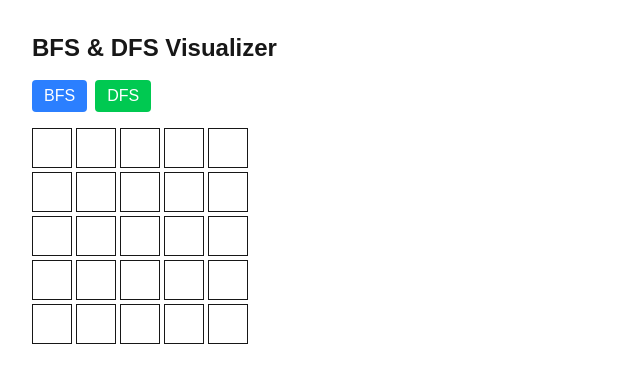
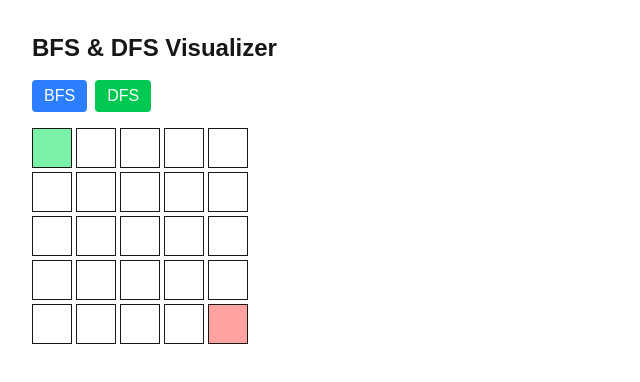
Before and after one commit to athul-ramesh/raptor, a Next.js app: page / in a window 1280 px wide. Shown: the top 382 px of the page, without its empty margins (0-640 px from the left). Built offline with nearby package versions, Linux system fonts and the light colour scheme.

Commit message:
Stop traversal at end node and highlight start/end

```diff
--- a/components/GridVisualizer.tsx
+++ b/components/GridVisualizer.tsx
@@ -4,28 +4,36 @@ import { useState } from 'react';
 import { bfs, dfs, Coord } from '../lib/algorithms';
 
 const SIZE = 5;
+const START: Coord = [0, 0];
+const END: Coord = [SIZE - 1, SIZE - 1];
 
 export default function GridVisualizer() {
   const [visited, setVisited] = useState<Coord[]>([]);
   const [running, setRunning] = useState(false);
 
   const run = (type: 'bfs' | 'dfs') => {
-    const order = type === 'bfs' ? bfs(SIZE, SIZE, [0, 0]) : dfs(SIZE, SIZE, [0, 0]);
+    const order =
+      type === 'bfs'
+        ? bfs(SIZE, SIZE, START, END)
+        : dfs(SIZE, SIZE, START, END);
     setVisited([]);
     setRunning(true);
     let i = 0;
     const interval = setInterval(() => {
-      setVisited((prev) => [...prev, order[i]]);
-      i++;
       if (i >= order.length) {
         clearInterval(interval);
         setRunning(false);
+        return;
       }
+      setVisited((prev) => [...prev, order[i]]);
+      i++;
     }, 300);
   };
 
   const isVisited = (r: number, c: number) =>
     visited.some(([vr, vc]) => vr === r && vc === c);
+  const isStart = (r: number, c: number) => r === START[0] && c === START[1];
+  const isEnd = (r: number, c: number) => r === END[0] && c === END[1];
 
   return (
     <div className="space-y-4">
@@ -50,7 +58,15 @@ export default function GridVisualizer() {
           Array.from({ length: SIZE }).map((__, c) => (
             <div
               key={`${r}-${c}`}
-              className={`h-10 w-10 border ${isVisited(r, c) ? 'bg-yellow-300' : 'bg-white'}`}
+              className={`h-10 w-10 border ${
+                isStart(r, c)
+                  ? 'bg-green-300'
+                  : isEnd(r, c)
+                  ? 'bg-red-300'
+                  : isVisited(r, c)
+                  ? 'bg-yellow-300'
+                  : 'bg-white'
+              }`}
             />
           ))
         )}
--- a/lib/algorithms.ts
+++ b/lib/algorithms.ts
@@ -7,7 +7,12 @@ const directions: Coord[] = [
   [0, -1],
 ];
 
-export function bfs(rows: number, cols: number, start: Coord): Coord[] {
+export function bfs(
+  rows: number,
+  cols: number,
+  start: Coord,
+  end: Coord
+): Coord[] {
   const visited: boolean[][] = Array.from({ length: rows }, () =>
     Array(cols).fill(false)
   );
@@ -18,6 +23,7 @@ export function bfs(rows: number, cols: number, start: Coord): Coord[] {
   while (queue.length) {
     const [r, c] = queue.shift()!;
     order.push([r, c]);
+    if (r === end[0] && c === end[1]) break;
     for (const [dr, dc] of directions) {
       const nr = r + dr;
       const nc = c + dc;
@@ -31,16 +37,27 @@ export function bfs(rows: number, cols: number, start: Coord): Coord[] {
   return order;
 }
 
-export function dfs(rows: number, cols: number, start: Coord): Coord[] {
+export function dfs(
+  rows: number,
+  cols: number,
+  start: Coord,
+  end: Coord
+): Coord[] {
   const visited: boolean[][] = Array.from({ length: rows }, () =>
     Array(cols).fill(false)
   );
   const order: Coord[] = [];
+  let found = false;
 
   function walk(r: number, c: number) {
+    if (found) return;
     if (r < 0 || r >= rows || c < 0 || c >= cols || visited[r][c]) return;
     visited[r][c] = true;
     order.push([r, c]);
+    if (r === end[0] && c === end[1]) {
+      found = true;
+      return;
+    }
     for (const [dr, dc] of directions) {
       walk(r + dr, c + dc);
     }
```
